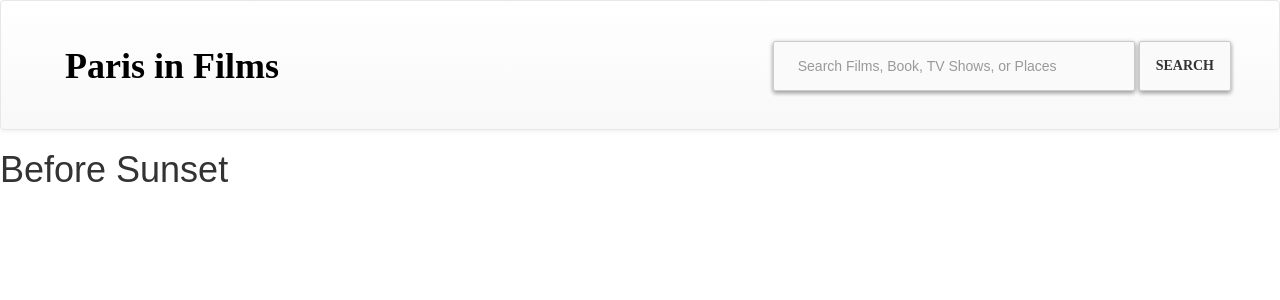
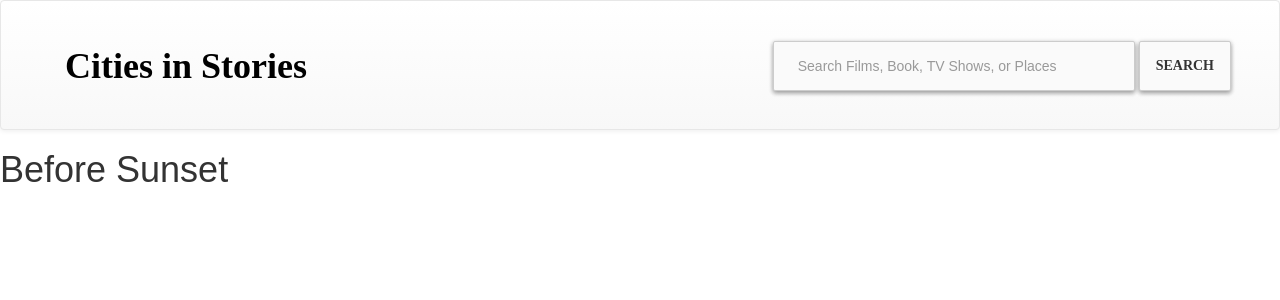
Before and after one commit to TonyJin001/cities-in-stories, a React (Create React App) app: page /BeforeSunsetApp in a window 1280 px wide. Shown: the top 300 px of the page. Built offline with nearby package versions, Linux system fonts and the light colour scheme.

Commit message:
Routing working

```diff
--- a/src/App.js
+++ b/src/App.js
@@ -10,7 +10,7 @@
   render() {
     return (
       <div>
-        <NavBar pageTitle="Paris in Films"/>
+        <NavBar pageTitle="Cities in Stories"/>
         <BrowserRouter>
           <Switch>
             <Route path="/" exact component={MovieCardList}/>
--- a/src/Components/MovieCardList.js
+++ b/src/Components/MovieCardList.js
@@ -25,7 +25,9 @@
     return (
       <div className="movie-card-list">
             {this.state.movieCards.map((card,i)=>{
-              return <Link to="BeforeSunsetApp"><MovieCard title={card.title}
+              let tempRoute=card.title.split(" ").join("")+"App";
+              console.log(tempRoute);
+              return <Link to={tempRoute}><MovieCard title={card.title}
               year={card.year}
               imgSrc={card.imgSrc}
               director={card.director}
```
